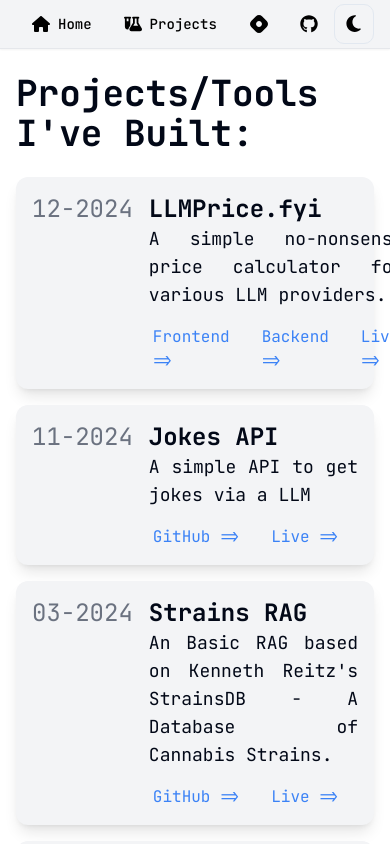
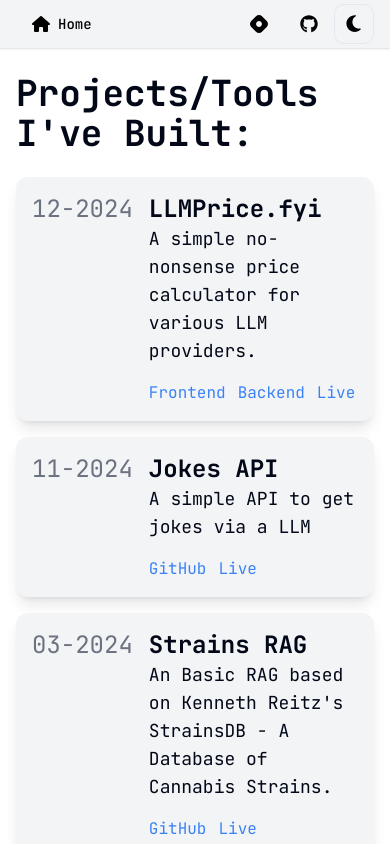
Before and after one commit to Siddhesh-Agarwal/Siddhesh-Agarwal.github.io, a Next.js app: page /projects in a window 390 px wide. Shown: the top 844 px of the page. Built offline with nearby package versions, Linux system fonts and the light colour scheme.

Commit message:
Fixed Navbar; fixed Tool layout

```diff
--- a/app/layout.tsx
+++ b/app/layout.tsx
@@ -1,4 +1,3 @@
-import Navbar from "@/components/Navbar";
 import type { Metadata } from "next";
 import { ThemeProvider } from "next-themes";
 import { JetBrains_Mono } from "next/font/google";
@@ -75,7 +74,6 @@ export default function RootLayout({
           enableSystem
           disableTransitionOnChange
         >
-          <Navbar />
           {children}
         </ThemeProvider>
       </body>
--- a/app/page.tsx
+++ b/app/page.tsx
@@ -1,9 +1,12 @@
 "use client";
 import { Links } from "@/components/Links";
 import { Intro } from "@/components/Intro";
+import Navbar from "@/components/Navbar";
 
 export default function HomePage() {
     return (
+        <>
+            <Navbar Hide="home" />
             <main className="container-fluid p-0 min-h-screen w-full overflow-x-hidden">
                 {/* Header - Fade in animation */}
                 <section className="container-fluid min-h-screen w-scree grid place-items-center dark:bg-gray-900">
@@ -15,5 +18,6 @@ export default function HomePage() {
                     <Links />
                 </section>
             </main>
+        </>
     )
 }
--- a/app/projects/page.tsx
+++ b/app/projects/page.tsx
@@ -1,4 +1,6 @@
 "use client";
+
+import Navbar from "@/components/Navbar";
 
 type CustomDate = {
     year: number
@@ -146,14 +148,14 @@ function ToolCard({ data }: { data: Tool }) {
             </div>
             <div>
                 <h2 className="text-2xl font-bold dark:text-gray-50">{data.name}</h2>
-                <p className="text-lg dark:text-gray-50 text-wrap text-justify">
+                <p className="text-lg dark:text-gray-50 text-wrap md:text-justify">
                     {data.desc}
                 </p>
-                <div className="flex gap-6 items-center mt-4">
+                <div className="flex gap-3 md:gap-6 items-center mt-4 text-wrap">
                     {
                         data.links?.map((link, index) => (
-                            <a key={index} href={link.url} target="_blank" rel="noreferrer" className="text-blue-500 dark:text-blue-400 hover:underline px-1">
-                                {`${link.name} =>`}
+                            <a key={index} href={link.url} target="_blank" rel="noreferrer" className="text-blue-500 dark:text-blue-400 hover:underline px-0 md:px-1">
+                                {link.name}<span className="hidden md:inline-block">{" =>"}</span>
                             </a>
                         ))
                     }
@@ -183,11 +185,14 @@ function DisplayTools({ tools }: { tools: Tool[] }) {
 
 export default function ProjectsPage() {
     return (
-        <div className="container px-4 md:px-8 lg:px-12 min-w-full bg-white dark:bg-gray-900 py-6 md:pb-12">
-            <h1 className="text-4xl font-bold mb-6 semibold dark:text-gray-50">
-                Projects/Tools I{"'"}ve Built:
-            </h1>
-            <DisplayTools tools={ProjectsorTools} />
-        </div>
+        <>
+            <Navbar Hide="projects" />
+            <main className="container px-4 md:px-8 lg:px-12 min-w-full bg-white dark:bg-gray-900 py-6 md:pb-12">
+                <h1 className="text-4xl font-bold mb-6 semibold dark:text-gray-50">
+                    Projects/Tools I{"'"}ve Built:
+                </h1>
+                <DisplayTools tools={ProjectsorTools} />
+            </main>
+        </>
     )
 }
--- a/components/Navbar.tsx
+++ b/components/Navbar.tsx
@@ -23,23 +23,29 @@ function ModeToggle() {
     )
 }
 
-export default function Navbar() {
+export default function Navbar({ Hide }: { Hide?: string }) {
     return (
         <NavigationMenu className="bg-gray-100 dark:bg-gray-800 text-black dark:text-gray-50 shadow-sm dark:shadow-none border-b border-gray-200 dark:border-gray-900 justify-between">
             <NavigationMenuList className="flex flex-row">
                 <NavigationMenuItem className="font-semibold">
+                    {
+                        Hide !== "home" &&
                         <Link href={"/"} prefetch legacyBehavior passHref>
                             <NavigationMenuLink className={navigationMenuTriggerStyle()}>
                                 <FaHouse className="text-lg inline-block mr-2" />
                                 Home
                             </NavigationMenuLink>
                         </Link>
+                    }
+                    {
+                        Hide !== "projects" &&
                         <Link href={"/projects"} prefetch={true} legacyBehavior passHref>
                             <NavigationMenuLink className={navigationMenuTriggerStyle()}>
                                 <FaFlaskVial className="text-lg inline-block mr-2" />
                                 Projects
                             </NavigationMenuLink>
                         </Link>
+                    }
                 </NavigationMenuItem>
             </NavigationMenuList>
             <NavigationMenuList className="flex flex-row">
```
Lines whose indentation alone changed are shown as unchanged.
